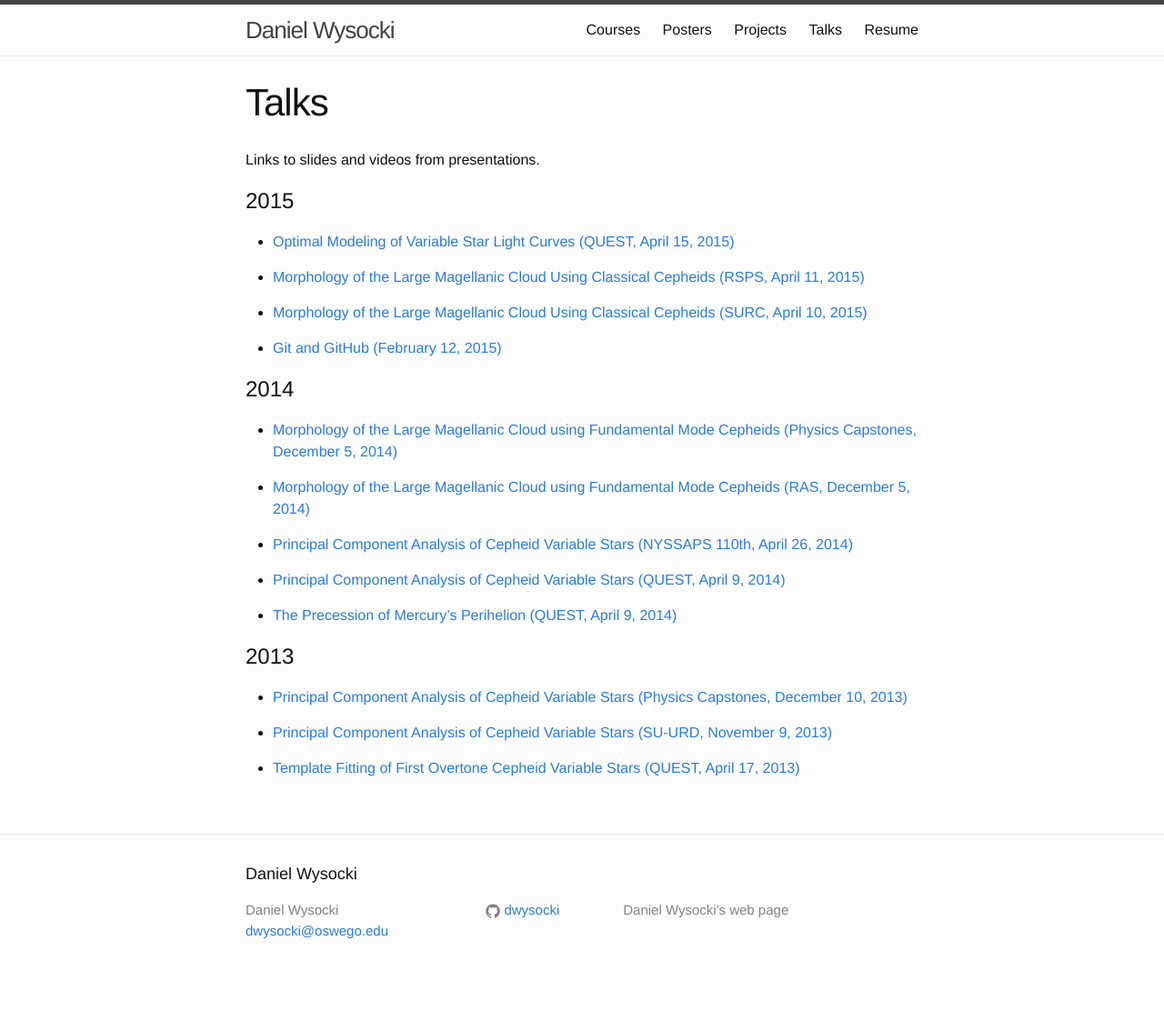
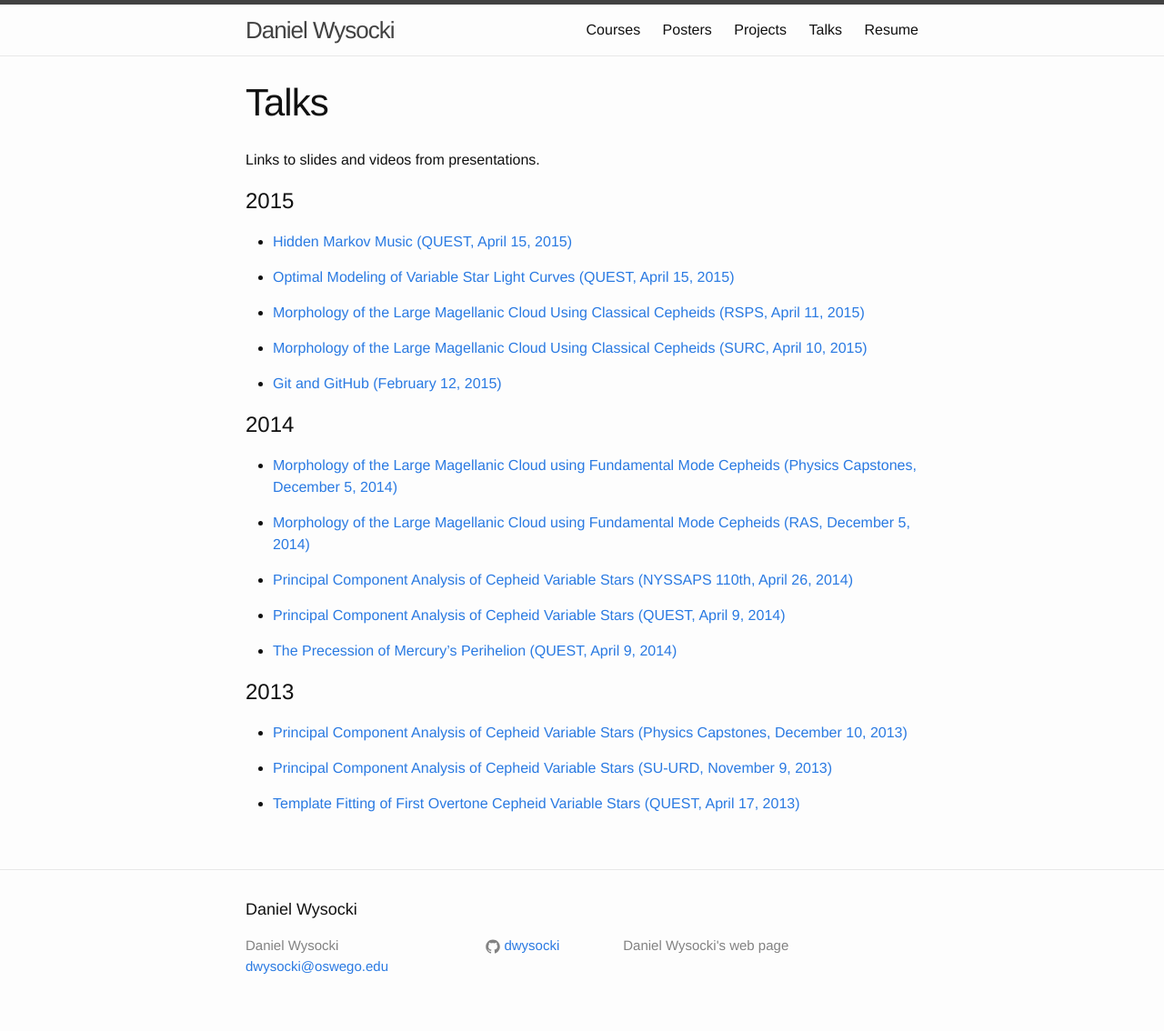
Before and after one commit to dwysocki/dwysocki.github.io, a Jekyll site: the page built from talks.md, in a window 1280 px wide. Shown: the whole page at 91% size. Built offline with Jekyll 4.4.1, drawn with Linux system fonts in a browser that asks for light colours; before the commit the page ends 1095 px from its top, so only the background shows below that.

Commit message:
Adding HMM talk

```diff
--- a/talks.md
+++ b/talks.md
@@ -8,6 +8,9 @@ Links to slides and videos from presentations.
 
 
 # 2015
+
+- [Hidden Markov Music (QUEST, April 15, 2015)](
+    https://dwysocki.github.io/csc466/assets/presentations/hidden-markov-music-quest.pdf)
 
 - [Optimal Modeling of Variable Star Light Curves (QUEST, April 15, 2015)](
     http://cs.oswego.edu/~dwysocki/presentations/2015-04-15_quest_lightcurve.pdf)
```
